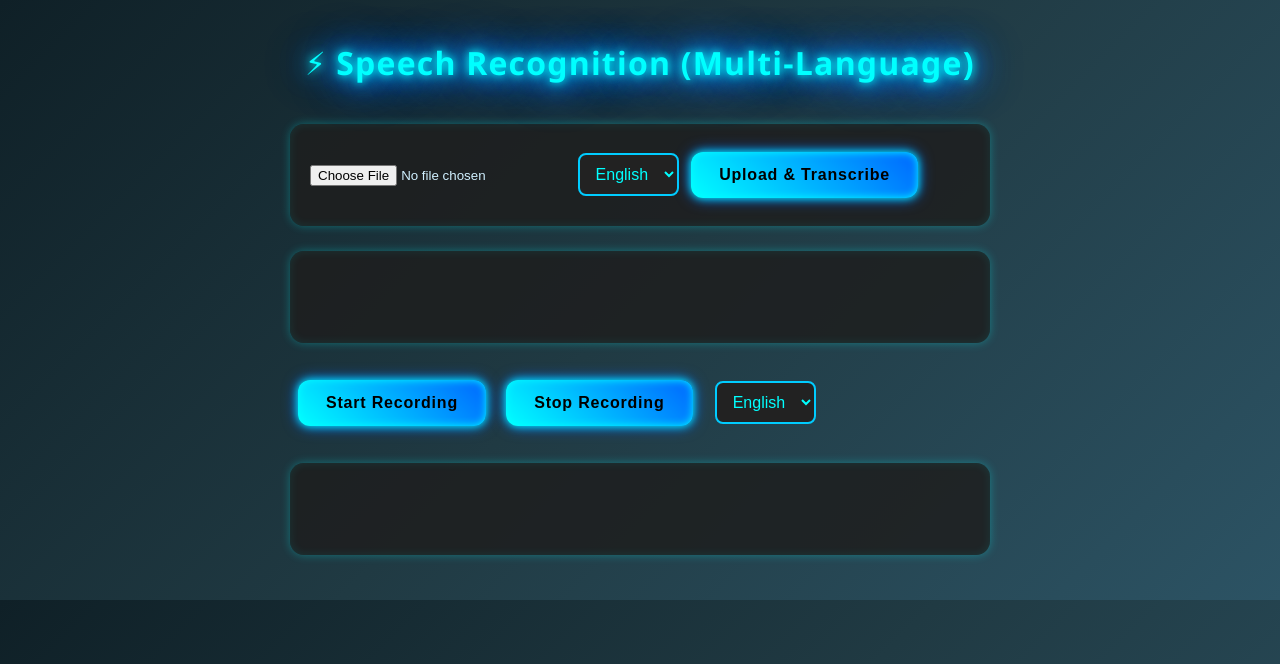
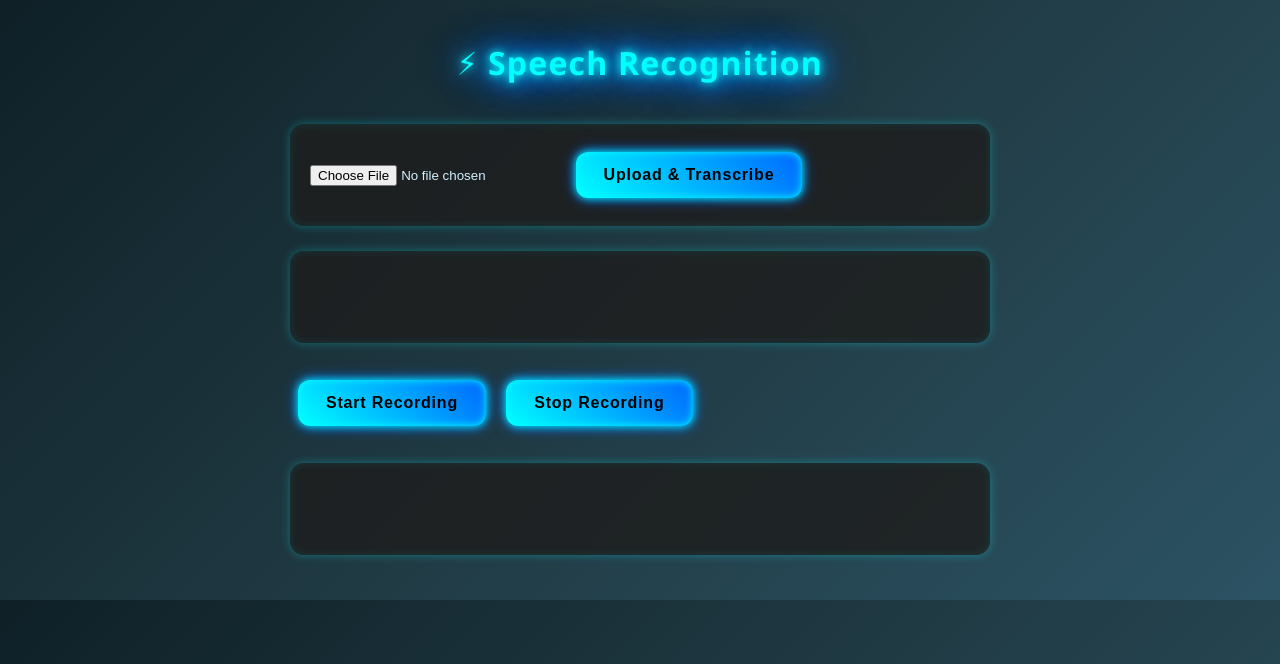
Before and after one commit to VEERAKARTHICK235/Speech-Recognition-System, a Flask app: page / in a window 1280 px wide. Shown: the top 664 px of the page. Run offline with Flask 2, Linux system fonts and the light colour scheme.

Commit message:
index.html

```diff
--- a/templates/index.html
+++ b/templates/index.html
@@ -4,6 +4,7 @@
   <meta charset="UTF-8" />
   <title>🎙️ Speech Recognition</title>
   <style>
+    /* Your existing styles remain unchanged */
     body {
       background: linear-gradient(135deg, #0f2027, #203a43, #2c5364);
       color: #e0e8f0;
@@ -13,21 +14,14 @@
       margin: auto;
       user-select: none;
     }
-
     h1 {
       text-align: center;
       color: #0ff;
-      text-shadow:
-        0 0 8px #0ff,
-        0 0 20px #0ff,
-        0 0 30px #00f,
-        0 0 40px #0ff,
-        0 0 50px #00f;
+      text-shadow: 0 0 8px #0ff, 0 0 20px #0ff, 0 0 30px #00f, 0 0 40px #0ff, 0 0 50px #00f;
       font-weight: 900;
       letter-spacing: 1.2px;
       margin-bottom: 40px;
     }
-
     .btn {
       display: inline-block;
       padding: 14px 28px;
@@ -35,10 +29,7 @@
       background: linear-gradient(45deg, #00ffff, #0066ff);
       border: none;
       border-radius: 12px;
-      box-shadow:
-        0 0 8px #00ffff,
-        0 0 15px #0066ff,
-        inset 0 0 8px #00ffff;
+      box-shadow: 0 0 8px #00ffff, 0 0 15px #0066ff, inset 0 0 8px #00ffff;
       color: #000;
       font-weight: 700;
       font-size: 1rem;
@@ -49,63 +40,27 @@
       transition: background 0.3s ease, box-shadow 0.3s ease, color 0.3s ease;
       user-select: none;
     }
-
     .btn:hover, .btn:focus {
       background: linear-gradient(45deg, #00ccff, #0044cc);
       color: #fff;
-      box-shadow:
-        0 0 12px #00ccff,
-        0 0 20px #0044cc,
-        inset 0 0 12px #00ccff;
+      box-shadow: 0 0 12px #00ccff, 0 0 20px #0044cc, inset 0 0 12px #00ccff;
       outline: none;
     }
-
     .btn:active {
       transform: scale(0.97);
-      box-shadow:
-        0 0 6px #0099cc,
-        inset 0 0 6px #0099cc;
+      box-shadow: 0 0 6px #0099cc, inset 0 0 6px #0099cc;
     }
-
-    /* Glow effect around buttons on focus */
-    .btn:focus-visible {
-      outline: 2px solid #00ccff;
-      outline-offset: 3px;
-    }
-
     .result, form {
       margin: 25px 0;
       padding: 16px 20px;
       background: rgba(30, 30, 30, 0.85);
       border-radius: 14px;
-      box-shadow:
-        0 0 10px rgba(0, 255, 255, 0.3),
-        inset 0 0 10px rgba(0, 255, 255, 0.1);
+      box-shadow: 0 0 10px rgba(0, 255, 255, 0.3), inset 0 0 10px rgba(0, 255, 255, 0.1);
       font-size: 1.1rem;
       color: #d0f0ff;
       min-height: 60px;
       user-select: text;
     }
-
-    select {
-      background: #222;
-      color: #0ff;
-      border: 2px solid #00ccff;
-      border-radius: 8px;
-      padding: 10px 12px;
-      font-size: 1rem;
-      cursor: pointer;
-      transition: background 0.3s ease, border-color 0.3s ease;
-      margin-left: 10px;
-    }
-
-    select:hover, select:focus {
-      background: #004466;
-      border-color: #00ffff;
-      outline: none;
-    }
-
-    /* Responsive tweaks */
     @media (max-width: 480px) {
       body {
         padding: 10px;
@@ -115,23 +70,14 @@
         margin: 10px 4px;
         font-size: 0.9rem;
       }
-      select {
-        margin-left: 6px;
-        padding: 8px 10px;
-      }
     }
   </style>
 </head>
 <body>
-  <h1>⚡ Speech Recognition (Multi-Language)</h1>
+  <h1>⚡ Speech Recognition</h1>
 
   <form id="upload-form">
     <input type="file" id="audioFile" accept="audio/*" />
-    <select id="uploadLang">
-      <option value="en-US">English</option>
-      <option value="ta-IN">Tamil</option>
-      <option value="hi-IN">Hindi</option>
-    </select>
     <button type="submit" class="btn">Upload & Transcribe</button>
   </form>
 
@@ -139,11 +85,6 @@
 
   <button id="recordBtn" class="btn">Start Recording</button>
   <button id="stopBtn" class="btn" disabled>Stop Recording</button>
-  <select id="recordLang">
-    <option value="en-US">English</option>
-    <option value="ta-IN">Tamil</option>
-    <option value="hi-IN">Hindi</option>
-  </select>
 
   <div id="recordResult" class="result"></div>
 
@@ -163,13 +104,11 @@
 
     uploadForm.addEventListener('submit', async e => {
       e.preventDefault();
-      const fileEl = document.getElementById('audioFile'),
-            lang = document.getElementById('uploadLang').value;
+      const fileEl = document.getElementById('audioFile');
       uploadResult.textContent = "⏳ Processing...";
 
       const fd = new FormData();
       fd.append('file', fileEl.files[0]);
-      fd.append('language', lang);
 
       try {
         const res = await fetch('/upload', {method: 'POST', body: fd});
@@ -205,7 +144,6 @@
           const blob = new Blob(chunks);
           const fd = new FormData();
           fd.append('audio', blob);
-          fd.append('language', document.getElementById('recordLang').value);
           try {
             const res = await fetch('/record', { method: 'POST', body: fd });
             const data = await res.json();
@@ -221,7 +159,6 @@
             recordResult.textContent = "❌ Error: " + err.message;
             downloadForm.style.display = 'none';
           }
-          // Stop all audio tracks to turn off mic
           stream.getTracks().forEach(track => track.stop());
         };
 
@@ -256,7 +193,6 @@
         if(!response.ok) throw new Error('Failed to download PDF.');
 
         const blob = await response.blob();
-
         const link = document.createElement('a');
         link.href = URL.createObjectURL(blob);
         link.download = "transcript.pdf";
```
